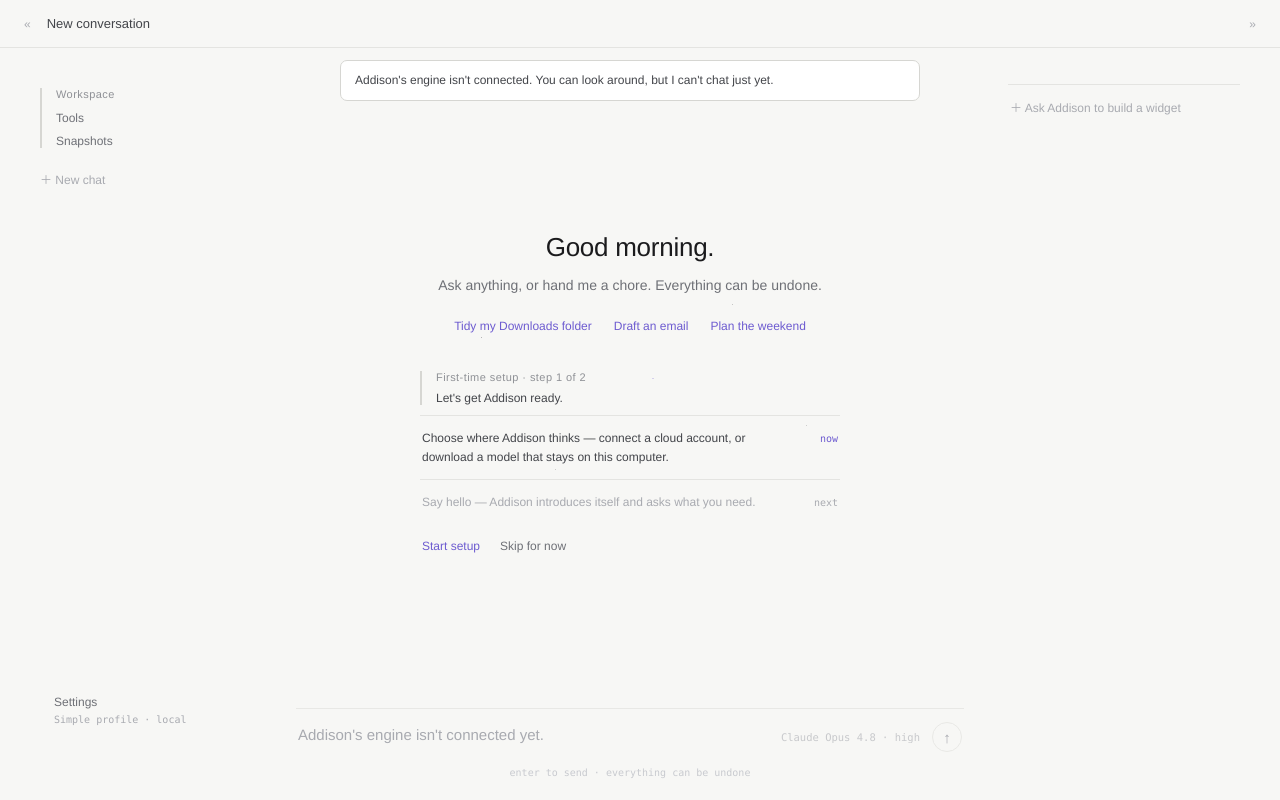
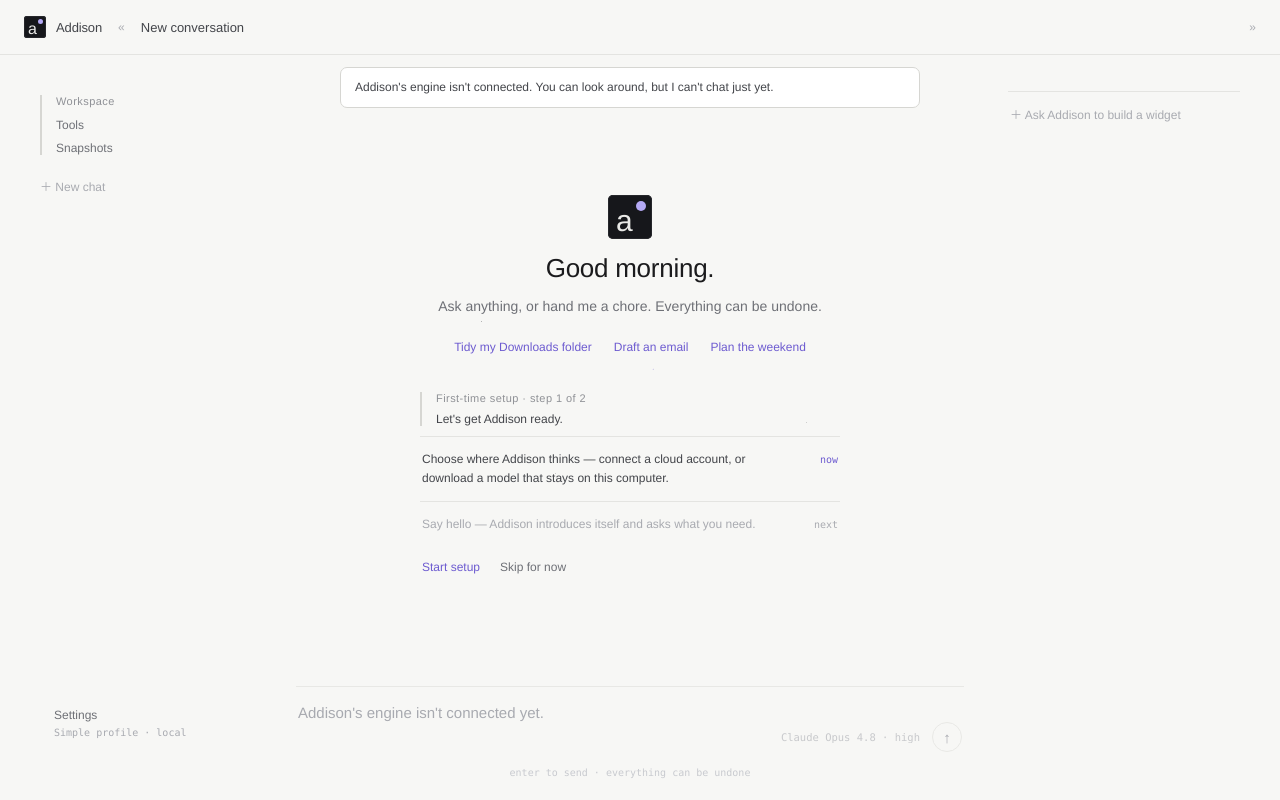
Before and after one commit to N041M/Addison, a React (Vite) app in the folder shell/: page / in a window 1280 px wide. Built offline with nearby package versions, Linux system fonts and the light colour scheme.

Commit message:
redesign: level Settings with the composer; adopt the lowercase-a mark (header, splash, favicon)

```diff
--- a/shell/src/App.tsx
+++ b/shell/src/App.tsx
@@ -41,6 +41,7 @@
   type LocalSetupProgressParams,
   type DiagnosticEntry,
 } from "./ipc/client";
+import { AddisonMark } from "./components/AddisonMark";
 import { ChatThread } from "./components/ChatThread";
 import { ActivityPanel } from "./components/ActivityPanel";
 import { Sidebar } from "./components/Sidebar";
@@ -916,6 +917,18 @@
           the two live controls on the right. */}
       <header className="relative z-10 flex shrink-0 items-center justify-between gap-4 border-b border-line px-6 py-4">
         <span className="flex min-w-0 items-center gap-4">
+          {/* The mark + wordmark, far left (brandbook §10 "APP HEADER": 22px
+              tile, 10px gap, wordmark 13/500/-.01em ink-soft). Decorative
+              pairing — the tile is aria-hidden and the word is plain text. */}
+          <span className="flex shrink-0 items-center gap-2.5">
+            <AddisonMark size={22} />
+            <span
+              data-scramble="80"
+              className="text-[13px] font-medium tracking-[-.01em] text-ink-soft"
+            >
+              Addison
+            </span>
+          </span>
           {isSurface && (
             <button
               type="button"
--- /dev/null
+++ b/shell/src/components/AddisonMark.tsx
@@ -0,0 +1,67 @@
+// The Addison mark — a dark tile, a lowercase "a" set baseline-left, and the
+// lavender dot (docs/design-brief-dark/brand/, "Addison Logo Mark" — the final
+// sheet; "Addison Logo.dc.html" is the exploration history).
+//
+// Construction (the sheet's CONSTRUCTION table): tile #16171B with a 1px inset
+// ring #26272B and ~9% radius; letter Helvetica 500 at ~69% of the tile,
+// letter-spacing -.04em, line-height .8; dot #B4A9F5 at ~23% of the tile, inset
+// ~14% from the top-right. The sizes the app actually uses (22px header, 44px
+// first-run splash) take their EXACT pixel geometry from the sheet's samples;
+// anything else falls back to the construction ratios.
+//
+// The colors are fixed hex ON PURPOSE, never theme tokens: the sheet's ON LIGHT
+// panel says "tile stays dark" — the mark is identical in both themes.
+
+const SAMPLED: Record<
+  number,
+  { r: number; fs: number; pl: number; pb: number; dot: number; inset: number }
+> = {
+  16: { r: 2, fs: 12, pl: 3, pb: 1, dot: 4, inset: 2 },
+  20: { r: 2, fs: 14, pl: 4, pb: 2, dot: 5, inset: 3 },
+  22: { r: 3, fs: 16, pl: 4, pb: 2, dot: 5, inset: 3 },
+  34: { r: 3, fs: 24, pl: 6, pb: 4, dot: 8, inset: 5 },
+  44: { r: 5, fs: 30, pl: 8, pb: 6, dot: 10, inset: 6 },
+  64: { r: 6, fs: 44, pl: 12, pb: 8, dot: 15, inset: 9 },
+};
+
+export function AddisonMark({ size = 22 }: { size?: number }) {
+  const s = SAMPLED[size] ?? {
+    r: Math.max(2, Math.round(size * 0.09)),
+    fs: Math.round(size * 0.69),
+    pl: Math.round(size * 0.18),
+    pb: Math.round(size * 0.125),
+    dot: Math.round(size * 0.23),
+    inset: Math.round(size * 0.14),
+  };
+  return (
+    <span
+      aria-hidden="true"
+      className="relative flex shrink-0 items-end"
+      style={{
+        width: size,
+        height: size,
+        borderRadius: s.r,
+        background: "#16171B",
+        boxShadow: "inset 0 0 0 1px #26272B",
+        padding: `0 0 ${s.pb}px ${s.pl}px`,
+        boxSizing: "border-box",
+      }}
+    >
+      <span
+        style={{
+          fontSize: s.fs,
+          fontWeight: 500,
+          letterSpacing: "-.04em",
+          lineHeight: 0.8,
+          color: "#E9E9E7",
+        }}
+      >
+        a
+      </span>
+      <span
+        className="absolute rounded-full"
+        style={{ top: s.inset, right: s.inset, width: s.dot, height: s.dot, background: "#B4A9F5" }}
+      />
+    </span>
+  );
+}
--- a/shell/src/components/ChatThread.tsx
+++ b/shell/src/components/ChatThread.tsx
@@ -31,6 +31,7 @@
 import type { DisplayMessage } from "../types/ui";
 import { Markdown } from "./Markdown";
 import { isMotionEnabled, scrambleElement } from "../lib/scramble";
+import { AddisonMark } from "./AddisonMark";
 
 interface Props {
   messages: DisplayMessage[];
@@ -240,6 +241,14 @@
         }}
       />
 
+      {/* First-run only: the 44px mark above the greeting — the brandbook's
+          "SPLASH · FIRST RUN" application. `header` is only ever the first-run
+          block, so its presence IS the first-run signal. */}
+      {header && (
+        <div className="relative animate-[fadeRise_.6s_ease_both]">
+          <AddisonMark size={44} />
+        </div>
+      )}
       <h1
         ref={greetingRef}
         data-greeting=""
--- a/shell/src/components/Composer.tsx
+++ b/shell/src/components/Composer.tsx
@@ -126,7 +126,11 @@
           rows={1}
           placeholder={placeholder}
           aria-label="Message to Addison"
-          className="min-w-0 flex-1 resize-none overflow-y-auto border-0 bg-transparent pb-[10px] pt-[9px] text-[15px] leading-[1.5] text-ink outline-none placeholder:text-disabled disabled:text-muted"
+          // min-h 64px = two 22.5px lines + the 9/10px pads: the composer is two
+          // lines deep AT REST, as the prototype renders it — which also lifts
+          // the "Write to Addison…" line level with the sidebar's "Settings"
+          // (owner request 2026-07-26; auto-grow still takes over past two lines).
+          className="min-h-[64px] min-w-0 flex-1 resize-none overflow-y-auto border-0 bg-transparent pb-[10px] pt-[9px] text-[15px] leading-[1.5] text-ink outline-none placeholder:text-disabled disabled:text-muted"
           style={{ maxHeight: `${MAX_TEXTAREA_PX}px` }}
         />
         <div className="flex items-center gap-3 pb-[5px]">
--- a/shell/src/components/Sidebar.tsx
+++ b/shell/src/components/Sidebar.tsx
@@ -327,9 +327,10 @@
         );
       })}
 
-      {/* Pinned to the bottom. The generous bottom padding lifts it clear of the
-          composer row on the chat view (prototype: 69px). */}
-      <div className="mt-auto flex shrink-0 flex-col gap-[3px] pb-[69px]">
+      {/* Pinned to the bottom. 56px, not the prototype's 69: with the two-line
+          resting composer, this puts "Settings" level with "Write to Addison…"
+          — measured to 0.5px in the browser (owner request 2026-07-26). */}
+      <div className="mt-auto flex shrink-0 flex-col gap-[3px] pb-[56px]">
         <button
           type="button"
           data-scramble="520"
```
Also changed, not shown: shell/public/favicon.svg, 5 other files (tests, documents, lock files or other folders).
